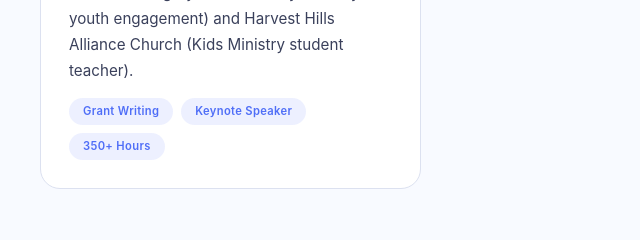
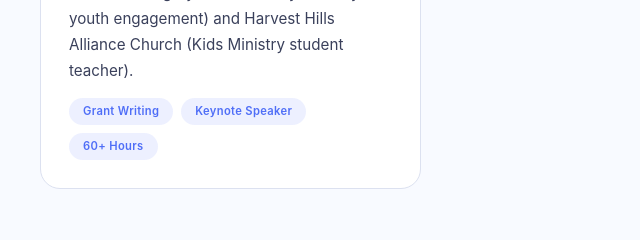
Before and after one commit to HeavenlyCloudz/personal-portfolio, a plain HTML site: page index.html in a window 1280 px wide. Shown: the part 3800-4040 px from the top of the page, 0-640 px from the left. Drawn offline with Linux system fonts and the light colour scheme.

Commit message:
Update index.html

```diff
--- a/index.html
+++ b/index.html
@@ -972,7 +972,7 @@
         <h3>Power of Early Vision Foundation</h3>
         <div class="exp-meta"><i class="fas fa-calendar-alt"></i> Youth Representative</div>
         <p>Authoring grant proposals and serving as a keynote youth speaker at public events. Community volunteering also includes Youth Central &amp; Calgary Public Library (literacy and youth engagement) and Harvest Hills Alliance Church (Kids Ministry student teacher).</p>
-        <div class="exp-tags"><span>Grant Writing</span><span>Keynote Speaker</span><span>350+ Hours</span></div>
+        <div class="exp-tags"><span>Grant Writing</span><span>Keynote Speaker</span><span>60+ Hours</span></div>
       </div>
     </div>
   </section>
```
